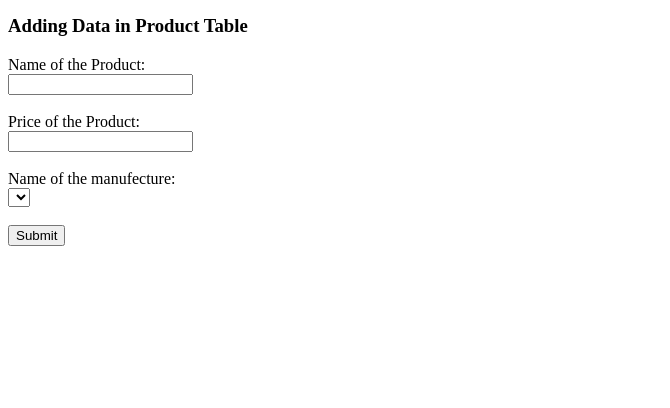
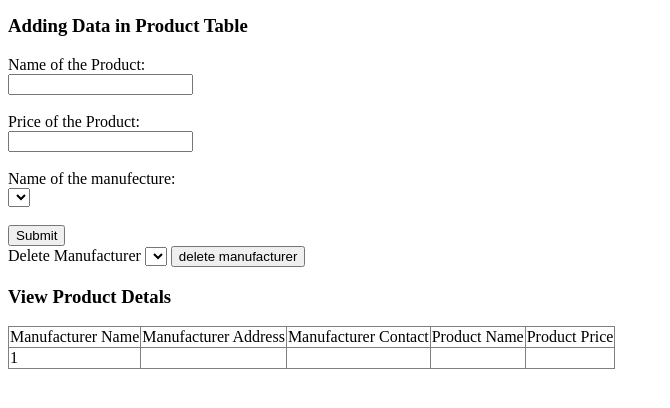
Before and after one commit to mahidulkabir/idb-PHP-files, a PHP site: page /my_evidence.php in a window 1280 px wide. Shown: the part 255-663 px from the top of the page, without its empty margins (0-670 px from the left). Run offline with PHP 8.4, Linux system fonts and the light colour scheme; tables that the repository leaves empty or names only in its code hold one stand-in row (values such as "Sample post"); data that the repository does not hold is empty.

Commit message:
added product info table

```diff
--- a/mySQL_evidence/my_evidence.php
+++ b/mySQL_evidence/my_evidence.php
@@ -33,9 +33,12 @@
 $p_name = $_POST["prod_name"];
 $p_price = $_POST["prod_price"];
 $manu_id = $_POST["manufec_id"];
+$conn-> query("call add_product_info('$p_name','$p_price','$manu_id')");
+};
 
-$conn-> query("call add_product_info('$p_name','$p_price','$manu_id')");
-
+if(isset($_POST["delmanufact"])){
+    $m_id = $_POST["manufac"];
+    $conn->query("DELETE from manufacturer_info WHERE id='$m_id'");
 };
 
 ?>
@@ -77,17 +80,59 @@
     echo "<option value='$m_id'>$m_name </option>";
 };
 ?>
+</select> <br><br>
+<input type="submit" value="Submit" name="submit_btn_prod_tble">
+</form>
 
 
-</select> <br><br>
+<!-- after delete trigger -->
+<form action="<?php $_SERVER['PHP_SELF']?>" method="post">
+
+
+		<label for="manufac">Delete Manufacturer</label>
+
+				<select name="manufac">
+					<?php
+						$manufac = $conn->query("SELECT * FROM manufacturer_info");
+						while(list($_mid,$_mname) = $manufac->fetch_row()){
+							echo "<option value='$_mid'>$_mname</option>";
+						}
+					?>
+				</select>
 
 
 
-<input type="submit" value="Submit" name="submit_btn_prod_tble">
+		<input type="submit" name="delmanufact" value="delete manufacturer" />
 
 </form>
 
+<!-- viewing prodouct in the table   -->
 
+<h3>View Product Detals </h3>
+<table border="1" style="border-collapse:collapse">
+    <tr>
+        <td>Manufacturer Name</td>
+        <td>Manufacturer Address</td>
+        <td>Manufacturer Contact</td>
+        <td>Product Name</td>
+        <td>Product Price</td>
+
+    </tr>
+    <?php
+    $show_all = $conn->query("SELECT * FROM all_table_info");
+    while(list ($_manuf_name,$_manuf_add,$_manufac_cont,$_prod_name,$_prod_price)= $show_all->fetch_row()){
+    echo "<tr>
+        <td> $_manuf_name</td>
+        <td> $_manuf_add</td>
+        <td> $_manufac_cont</td>
+        <td> $_prod_name</td>
+        <td> $_prod_price</td>
+
+    </tr>";
+
+    };
+    ?>
+</table>
 
 </body>
 </html>
```
